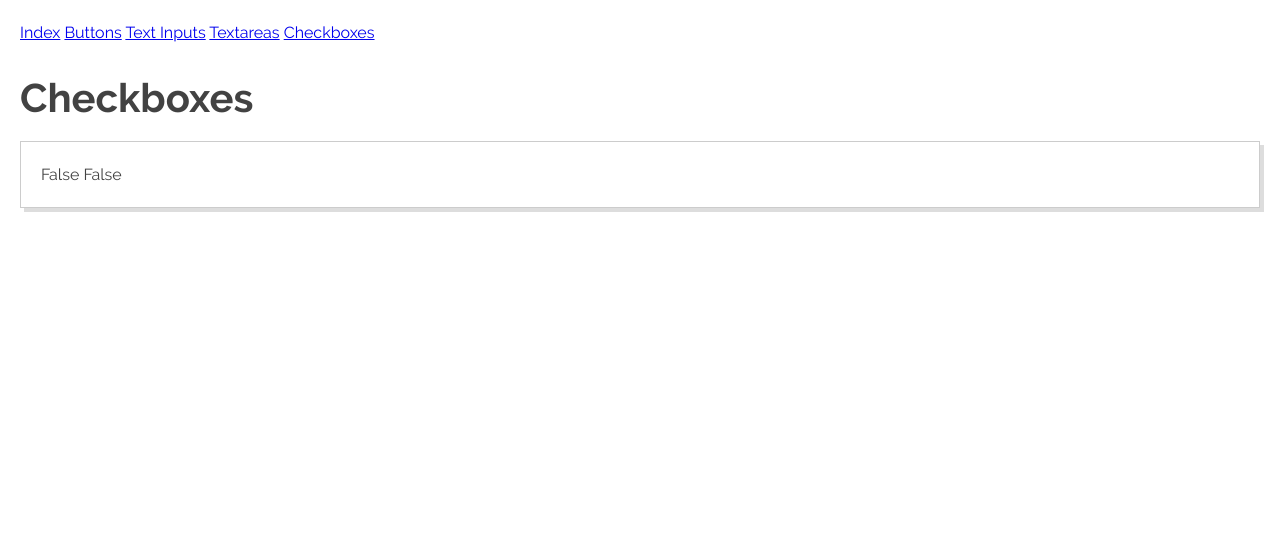
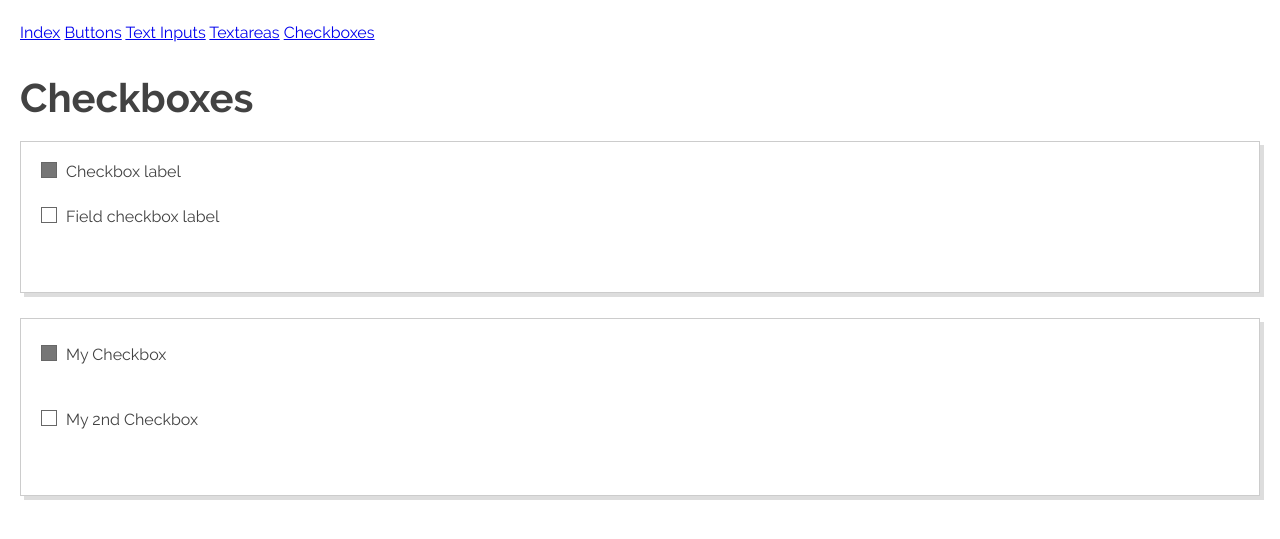
Before and after one commit to VizualAbstract/recharge-styleguide-2, a Flask app: page /checkboxes in a window 1280 px wide. Shown: the top 539 px of the page. Run offline with Flask 2, Linux system fonts and the light colour scheme.

Commit message:
An id is required for checkboxes. If one isn't provided, generate a random one

```diff
--- a/styleguide/helpers.py
+++ b/styleguide/helpers.py
@@ -3,6 +3,7 @@
 from flask import Flask
 from flask import render_template, render_template_string, make_response, escape
 from styleguide import app
+import random, string
 
 # Global variables
 site_name = "website"
@@ -63,6 +64,10 @@ def ui_element(component, parameters = {}):
             parameters['id'] = str(parameters['for'])
         except:
             parameters['id'] = ''
+    if str(component) in ['form/checkbox', 'form/field_checkbox']:
+        if 'id' not in parameters:
+            # An id attribute is required for a checkbox. If none is provided, generate a random one
+            parameters['id'] = ''.join([random.choice(string.lowercase) for i in xrange(10)])
     if str(component) == 'buttons/button':
         try:
             color = validate_colors(parameters['color'])
--- a/styleguide/templates/checkboxes.html
+++ b/styleguide/templates/checkboxes.html
@@ -6,4 +6,9 @@
 	{{ ui_element("form/checkbox", {'label': 'Checkbox label', 'id': 'checkbox', 'name': 'checkbox', 'checked': 'true'}) | safe }}
 	{{ ui_element("form/field_checkbox", {'label': 'Field checkbox label', 'id': 'field_checkbox', 'name': 'field_checkbox'}) | safe }}
 </div>
+
+<div class="rc_example">
+{{ ui_element("form/field_checkbox", {"label": "My Checkbox", "checked": "true"}) | safe }}
+{{ ui_element("form/field_checkbox", {"label": "My 2nd Checkbox", "id": "allowed_checkbox_2"}) | safe }}
+</div>
 {% endblock %}
```
